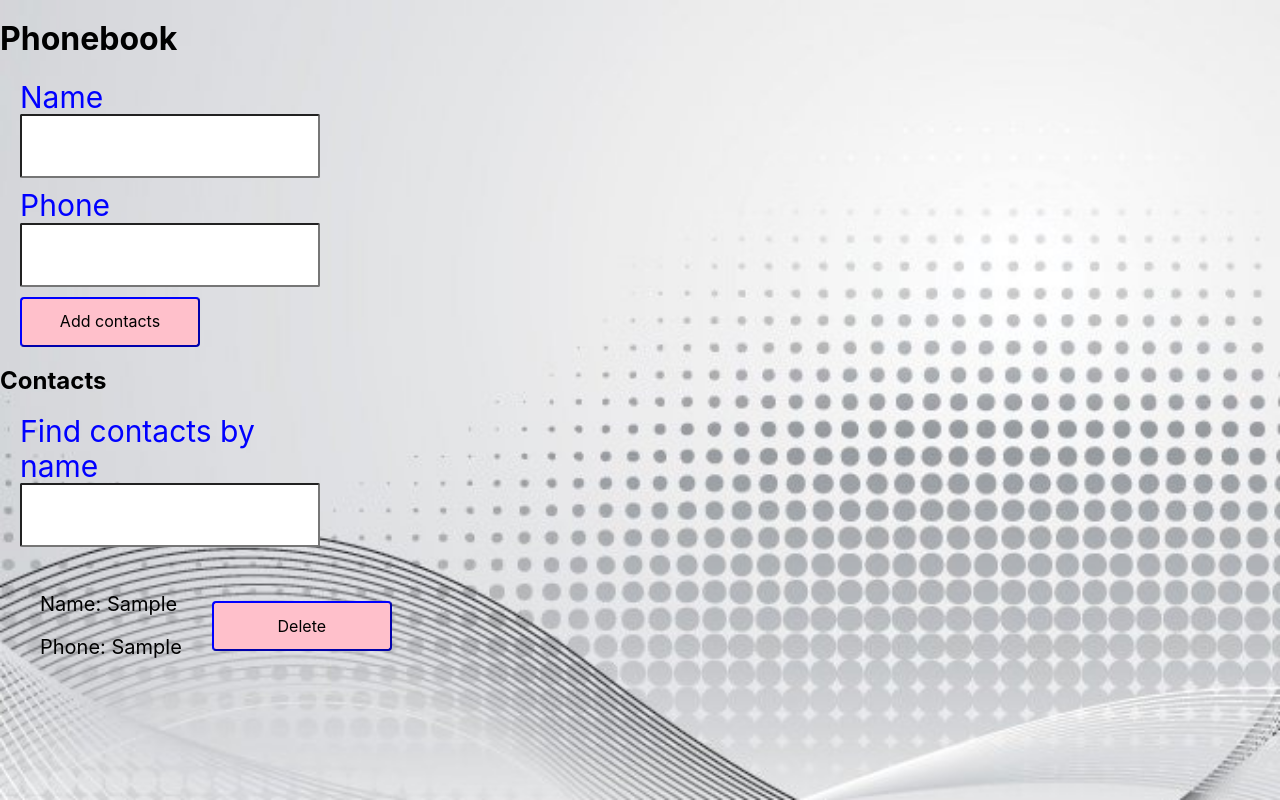
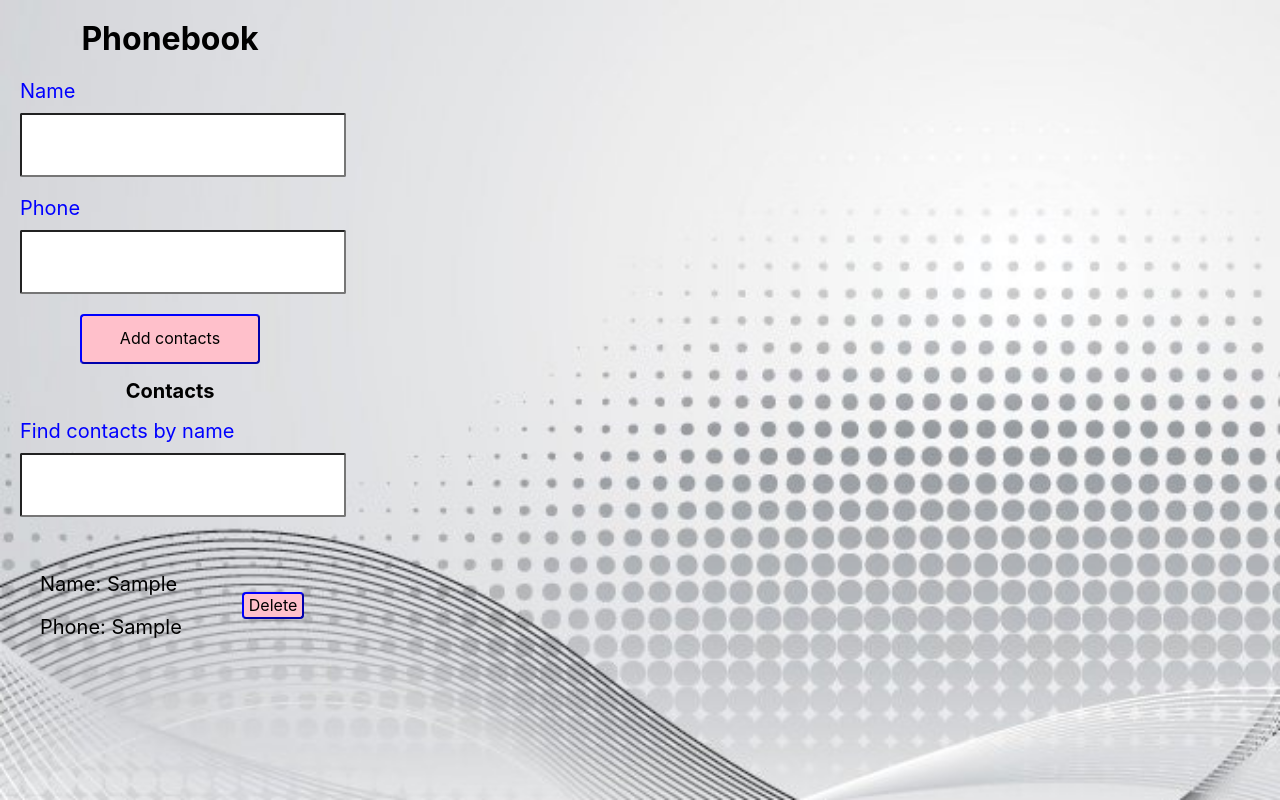
Before and after one commit to LikaRos/Hometack, a React (Create React App) app: page / in a window 1280 px wide. Both pictures are taken after typing "Sample", "Sample" into the empty fields and a click on the button "Add contacts". Built offline with nearby package versions, Linux system fonts and the light colour scheme.

Commit message:
styles import

```diff
--- a/src/components/App.jsx
+++ b/src/components/App.jsx
@@ -44,12 +44,7 @@ export class App extends Component {
 
     return (
       <div className="backimage">
-        <h1>Phonebook</h1>
-
         <ContactForm addContactData={this.addContactData} />
-
-        <h2>Contacts</h2>
-
         <ContactFilter filter={filter} handlerFilter={this.handlerFilter} />
 
         <ContactsList
--- a/src/components/ContactFilter/ContactFilter.jsx
+++ b/src/components/ContactFilter/ContactFilter.jsx
@@ -1,9 +1,13 @@
+import styles from './ContactFilter.module.css';
 export const ContactFilter = ({ filter, handlerFilter }) => {
   return (
-    <form>
-      <label>
+    <>
+      <form className={styles.form}>
+        <h2>Contacts</h2>
+        <label className={styles.label}>
           Find contacts by name
           <input
+            className={styles.input}
             type="text"
             name="name"
             value={filter}
@@ -11,5 +15,6 @@ export const ContactFilter = ({ filter, handlerFilter }) => {
           />
         </label>
       </form>
+    </>
   );
 };
--- /dev/null
+++ b/src/components/ContactFilter/ContactFilter.module.css
@@ -0,0 +1,49 @@
+.form {
+  display: flex;
+  flex-direction: column;
+  width: 300px;
+  text-align: left;
+  margin-left: 20px;
+}
+
+.label {
+  display: flex;
+  flex-direction: column;
+  align-items: stretch;
+
+  color: blue;
+  font-size: 20px;
+}
+
+.input {
+  margin-top: 10px;
+  margin-bottom: 20px;
+  width: 300px;
+  text-align: left;
+  font-weight: 400;
+  font-size: 20px;
+  line-height: 1.2;
+  height: 40px;
+  padding-top: 10px;
+  padding-left: 20px;
+  padding-bottom: 10px;
+  border-radius: 2px;
+  transition: border-color 250ms cubic-bezier(0.4, 0, 0.2, 1);
+}
+
+.input:placeholder {
+  font-size: 20 px;
+}
+
+.input:focus,
+.input:hover,
+.input:active,
+.input:focus-visible {
+  fill: blue;
+  border: 1px solid blue;
+}
+
+h2 {
+  font-size: 20px;
+  text-align: center;
+}
--- a/src/components/ContactForm/ContactForm.jsx
+++ b/src/components/ContactForm/ContactForm.jsx
@@ -26,10 +26,13 @@ export class ContactForm extends Component {
   render() {
     const { name, phone } = this.state;
     return (
-      <form onSubmit={this.onSubmit}>
-        <label>
+      <>
+        <form className={styles.form} onSubmit={this.onSubmit}>
+          <h1>Phonebook</h1>
+          <label className={styles.label}>
             Name
             <input
+              className={styles.input}
               type="text"
               name="name"
               value={name}
@@ -39,9 +42,10 @@ export class ContactForm extends Component {
               onChange={this.handleChange}
             />
           </label>
-        <label>
+          <label className={styles.label}>
             Phone
             <input
+              className={styles.input}
               type="phone"
               name="phone"
               value={phone}
@@ -50,8 +54,11 @@ export class ContactForm extends Component {
             />
           </label>
 
-        <button type="submit">Add contacts</button>
+          <button className={styles.button} type="submit">
+            Add contacts
+          </button>
         </form>
+      </>
     );
   }
 }
--- a/src/components/ContactForm/ContactForm.module.css
+++ b/src/components/ContactForm/ContactForm.module.css
@@ -1,4 +1,4 @@
-form {
+.form {
   display: flex;
   flex-direction: column;
   width: 300px;
@@ -6,16 +6,18 @@ form {
   margin-left: 20px;
 }
 
-label {
+.label {
   display: flex;
   flex-direction: column;
   align-items: stretch;
-  margin-bottom: 10px;
   color: blue;
-  font-size: 30px;
+  font-size: 20px;
 }
 
-input {
+.input {
+  margin-top: 10px;
+  margin-bottom: 20px;
+  width: 300px;
   text-align: left;
   font-weight: 400;
   font-size: 20px;
@@ -27,41 +29,36 @@ input {
   border-radius: 2px;
   transition: border-color 250ms cubic-bezier(0.4, 0, 0.2, 1);
 }
-/* .modal-label:nth-child(4) {
-  margin-bottom: 20px;
-} */
 
-placeholder {
+.input:placeholder {
   font-size: 20 px;
 }
 
-input:focus,
-input:hover,
-input:active,
-input:focus-visible {
+.input:focus,
+.input:hover,
+.input:active,
+.input:focus-visible {
   fill: blue;
-}
-
-input:focus,
-input:hover,
-input:active,
-input:focus-visible {
   border: 1px solid blue;
 }
 
-button {
+.button {
+  margin: auto;
   width: 180px;
   height: 50px;
-  line-height: 2;
+  padding-left: 5px;
+  padding-right: 5px;
+  line-height: 1.2;
   color: black;
   background-color: pink;
   font-size: 16px;
   cursor: pointer;
   display: block;
-  margin-top: 10px;
-  margin-left: auto;
-  margin-right: auto;
   border-radius: 4px;
   border-color: blue;
   flex-shrink: 0;
 }
+h1 {
+  font-size: 30px;
+  text-align: center;
+}
--- a/src/components/ContactsList/ContactList.module.css
+++ b/src/components/ContactsList/ContactList.module.css
@@ -1,13 +1,36 @@
-p {
+.text {
   font-size: 20px;
   margin-right: 30px;
 }
 
-li {
+.item {
   display: flex;
   align-content: space-around;
   align-items: center;
 }
-textWrap {
+.textWrap {
   margin-right: 30px;
 }
+
+.button {
+  padding-top: 2px;
+  padding-bottom: 2px;
+  padding-left: 5px;
+  padding-right: 5px;
+  line-height: 1.2;
+  color: black;
+  background-color: pink;
+  font-size: 16px;
+  cursor: pointer;
+  display: block;
+  border-radius: 4px;
+  border-color: blue;
+  flex-shrink: 0;
+}
+.input:focus,
+.input:hover,
+.input:active,
+.input:focus-visible {
+  fill: blue;
+  border: 2px solid blue;
+}
--- a/src/components/ContactsList/ContactsList.jsx
+++ b/src/components/ContactsList/ContactsList.jsx
@@ -6,16 +6,16 @@ export const ContactsList = ({ contactsList, onDelete }) => {
     <ul>
       {contactsList.map(({ id, name, phone }) => {
         return (
-          <li key={id}>
-            <div className="textWrap">
-              <p>Name: {name}</p>
-              <p>Phone: {phone}</p>
+          <li className={styles.item} key={id}>
+            <div className={styles.textWrap}>
+              <p className={styles.text}>Name: {name}</p>
+              <p className={styles.text}>Phone: {phone}</p>
             </div>
 
-            <div className="btn-wrap">
+            <div className={styles.btnWrap}>
               <button
+                className={styles.button}
                 type="button"
-                className="btn btn-link card-link"
                 onClick={() => onDelete(id)}
               >
                 Delete
```
Lines whose indentation alone changed are shown as unchanged.
